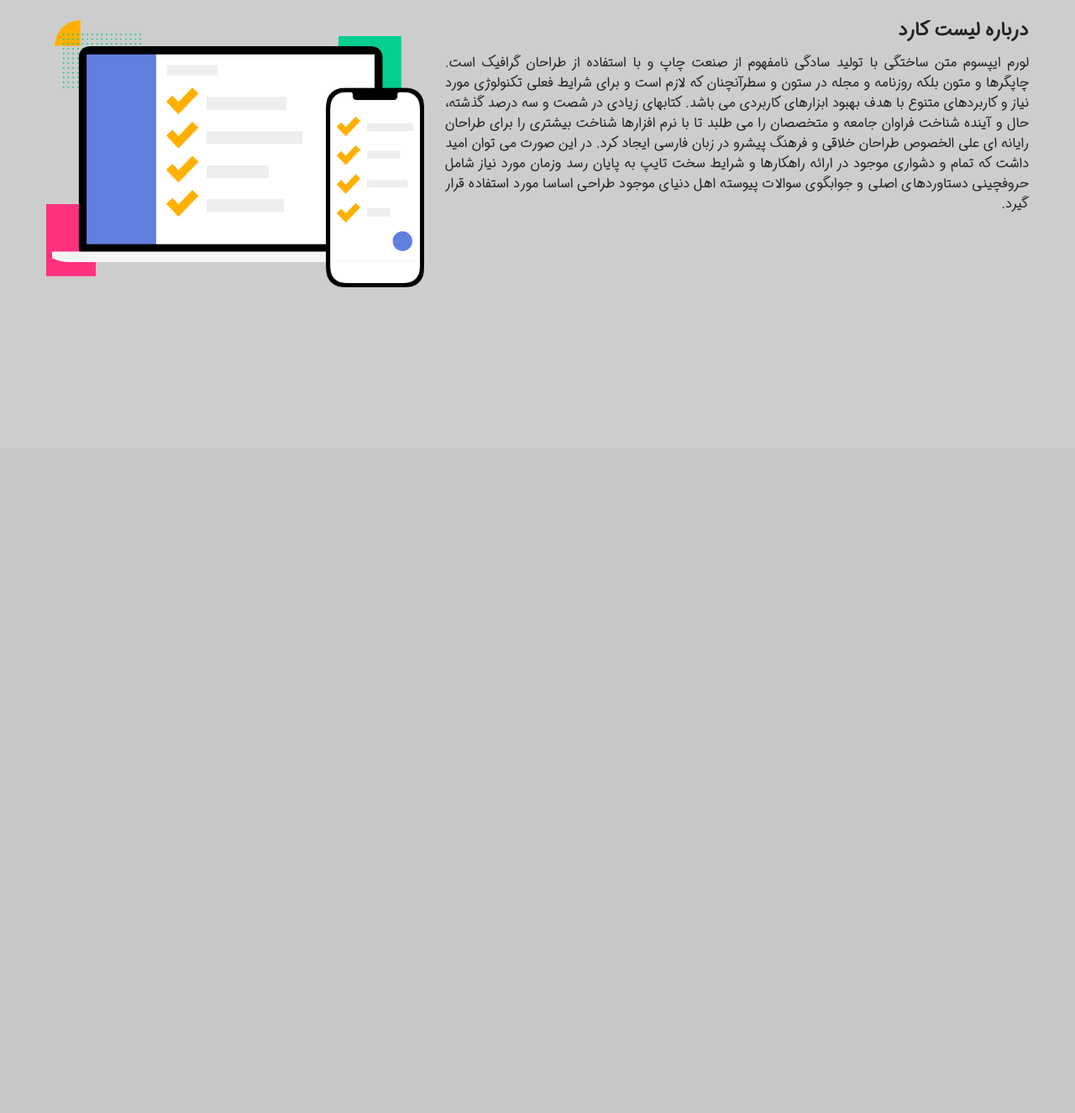
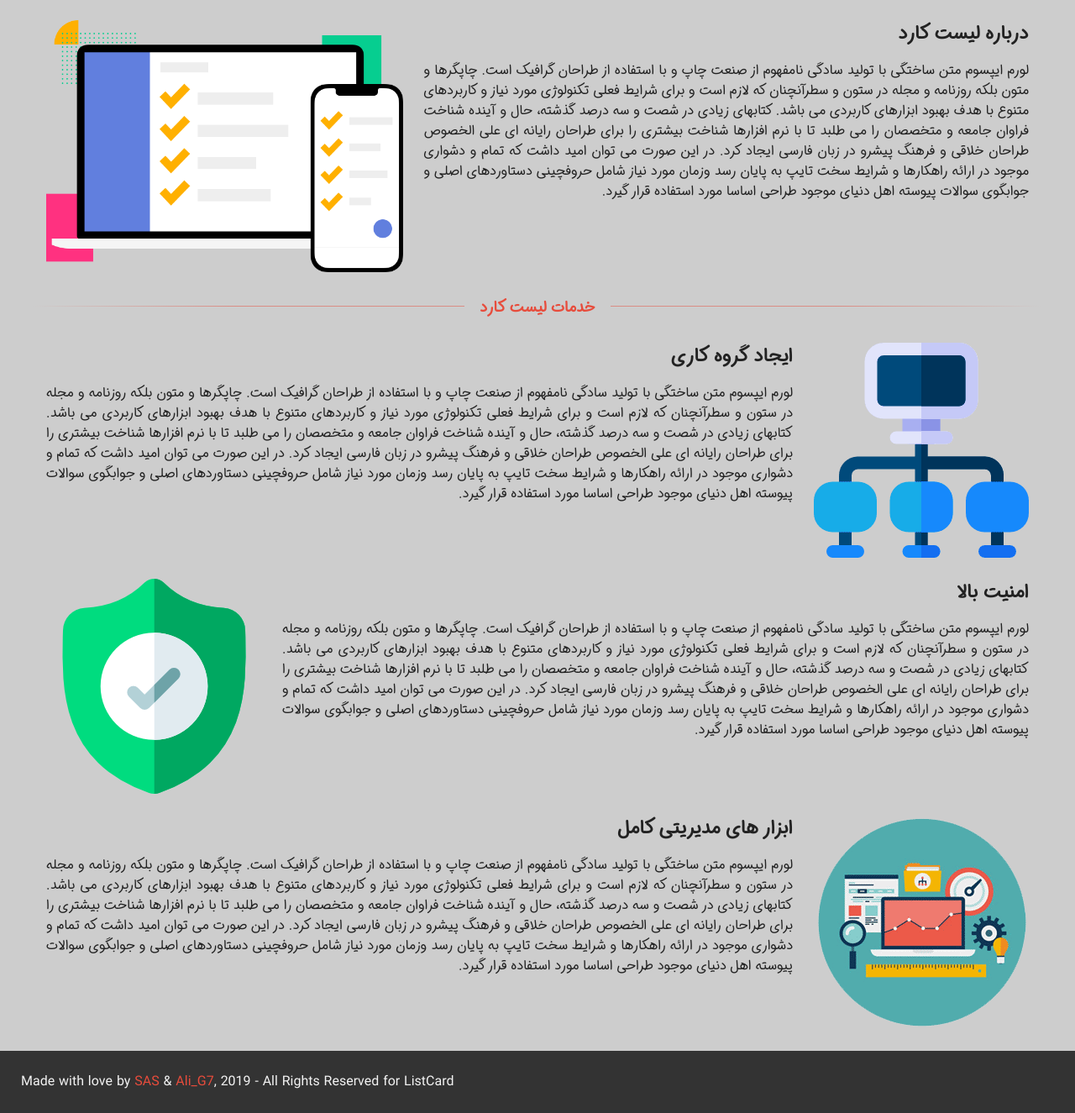
Before and after one commit to sasherafat-zz/it-1, a PHP site: page / in a window 1280 px wide. Shown: the part 266-1591 px from the top of the page at 84% size. Before the commit the page ends 608 px from the top, so only its background shows below. Run offline with PHP 8.4, Linux system fonts and the light colour scheme; some libraries are stand-ins or nearby versions.

Commit message:
Landing Page Done.

```diff
--- a/assets/css/style.css
+++ b/assets/css/style.css
@@ -704,7 +704,7 @@ header {
   text-align: center;
   background: #2c3e50;
   color: #f3f3f3;
-  background-image: url(https://i.kinja-img.com/gawker-media/image/upload/s--rkD57DNh--/c_scale,f_auto,fl_progressive,q_80,w_800/1884e9zof7czzjpg.jpg);
+  background-image: url(../img/header.jpg);
   background-size: cover;
   background-position-y: 15%;
   z-index: 1;
@@ -730,29 +730,37 @@ header a {
 
 /* About */
 
-.about {
+.list_sp {
   overflow: hidden;
   position: relative;
   padding: 0 15px;
-  margin-bottom: 15px;
+  margin-bottom: 25px;
 }
 
-.about img {
-  width: 450px;
+.list_sp img {
+  max-height: 300px;
+  width: auto;
   max-width: 100%;
   float: left;
   overflow: hidden;
   display: inline-block;
 }
 
-.about h2 {
+.list_sp.reverse img {
+  float: right;
+}
+
+.list_sp h2 {
   font-size: 22px;
   font-weight: bold !important;
   color: #222;
   margin-bottom: 15px;
+  overflow: hidden;
+  position: relative;
+  line-height: 1.5;
 }
 
-.about p {
+.list_sp p {
   overflow: hidden;
   position: relative;
   padding: 0 0 0 25px;
@@ -760,13 +768,67 @@ header a {
   color: #222;
 }
 
+.list_sp.reverse p, .list_sp.reverse h2 {
+  padding: 0 25px 0 0;
+}
+
 @media(max-width: 900px) {
-  .about img {
-    float: none;
-    display: block;
+  .list_sp img {
+    float: none !important;
+    display: block !important;
     margin: 0 auto 15px auto;
   }
-  .about p {
+  .list_sp p {
     padding: 0 15px !important;
   }
 }
+
+/* Devider */
+
+.devider {
+  display: block;
+  width: 100%;
+  position: relative;
+  z-index: 0;
+  text-align: center;
+  margin-bottom: 25px;
+}
+.devider:before {
+  content: '';
+  position: absolute;
+  width: 100%;
+  right: 0;
+  top: 15px;
+  height: 1px;
+  z-index: -1;
+  opacity: 0.5;
+  background: #e74c3c;
+  background: -moz-linear-gradient(left, #cdcdcd 0%, #e74c3c 20%,#e74c3c 80%, #cdcdcd 100%);
+  background: -webkit-gradient(linear, left top, right top, color-stop(0%,#cdcdcd), color-stop(20%, #e74c3c), color-stop(80%,#e74c3c), color-stop(100%,#cdcdcd));
+  background: -webkit-linear-gradient(left, #cdcdcd 0%,#e74c3c 20%,#e74c3c 80%,#cdcdcd 100%);
+  background: -o-linear-gradient(left, #cdcdcd 0%,#e74c3c 20%,#e74c3c 80%,#cdcdcd 100%);
+  background: -ms-linear-gradient(left, #cdcdcd 0%,#e74c3c 20%,#e74c3c 80%,#cdcdcd 100%);
+  background: linear-gradient(to right, #cdcdcd 0%,#e74c3c 20%,#e74c3c 80%,#cdcdcd 100%);
+  filter: progid:DXImageTransform.Microsoft.gradient( startColorstr='#f4f4f2', endColorstr='#f4f4f2',GradientType=1 );
+}
+.devider .devider_label {
+  display: inline-block;
+  width: auto;
+  padding: 5px 18px;
+  background-color: #cdcdcd;
+  color: #e74c3c;
+  font-weight: bold;
+  font-size: 18px;
+}
+
+/* Footer */
+
+footer {
+  background: #333;
+  color: #f3f3f3;
+  padding: 25px;
+}
+
+footer a {
+  color: #e74c3c;
+}
--- a/index.html
+++ b/index.html
@@ -26,12 +26,34 @@
 </header>
 
 <div class="container">
-    <div class="about" id="about">
+    <div class="list_sp" id="about">
         <img src="./assets/img/about.png">
         <h2>درباره لیست کارد</h2>
         <p>لورم ایپسوم متن ساختگی با تولید سادگی نامفهوم از صنعت چاپ و با استفاده از طراحان گرافیک است. چاپگرها و متون بلکه روزنامه و مجله در ستون و سطرآنچنان که لازم است و برای شرایط فعلی تکنولوژی مورد نیاز و کاربردهای متنوع با هدف بهبود ابزارهای کاربردی می باشد. کتابهای زیادی در شصت و سه درصد گذشته، حال و آینده شناخت فراوان جامعه و متخصصان را می طلبد تا با نرم افزارها شناخت بیشتری را برای طراحان رایانه ای علی الخصوص طراحان خلاقی و فرهنگ پیشرو در زبان فارسی ایجاد کرد. در این صورت می توان امید داشت که تمام و دشواری موجود در ارائه راهکارها و شرایط سخت تایپ به پایان رسد وزمان مورد نیاز شامل حروفچینی دستاوردهای اصلی و جوابگوی سوالات پیوسته اهل دنیای موجود طراحی اساسا مورد استفاده قرار گیرد.</p>
     </div>
+    <div class="devider spc-d" id="services">
+        <div class="devider_label">خدمات لیست کارد</div>
+    </div>
+    <div class="list_sp reverse">
+        <img src="./assets/img/s1.png">
+        <h2>ایجاد گروه کاری</h2>
+        <p>لورم ایپسوم متن ساختگی با تولید سادگی نامفهوم از صنعت چاپ و با استفاده از طراحان گرافیک است. چاپگرها و متون بلکه روزنامه و مجله در ستون و سطرآنچنان که لازم است و برای شرایط فعلی تکنولوژی مورد نیاز و کاربردهای متنوع با هدف بهبود ابزارهای کاربردی می باشد. کتابهای زیادی در شصت و سه درصد گذشته، حال و آینده شناخت فراوان جامعه و متخصصان را می طلبد تا با نرم افزارها شناخت بیشتری را برای طراحان رایانه ای علی الخصوص طراحان خلاقی و فرهنگ پیشرو در زبان فارسی ایجاد کرد. در این صورت می توان امید داشت که تمام و دشواری موجود در ارائه راهکارها و شرایط سخت تایپ به پایان رسد وزمان مورد نیاز شامل حروفچینی دستاوردهای اصلی و جوابگوی سوالات پیوسته اهل دنیای موجود طراحی اساسا مورد استفاده قرار گیرد.</p>
+    </div>
+    <div class="list_sp">
+        <img src="./assets/img/s2.png">
+        <h2>امنیت بالا</h2>
+        <p>لورم ایپسوم متن ساختگی با تولید سادگی نامفهوم از صنعت چاپ و با استفاده از طراحان گرافیک است. چاپگرها و متون بلکه روزنامه و مجله در ستون و سطرآنچنان که لازم است و برای شرایط فعلی تکنولوژی مورد نیاز و کاربردهای متنوع با هدف بهبود ابزارهای کاربردی می باشد. کتابهای زیادی در شصت و سه درصد گذشته، حال و آینده شناخت فراوان جامعه و متخصصان را می طلبد تا با نرم افزارها شناخت بیشتری را برای طراحان رایانه ای علی الخصوص طراحان خلاقی و فرهنگ پیشرو در زبان فارسی ایجاد کرد. در این صورت می توان امید داشت که تمام و دشواری موجود در ارائه راهکارها و شرایط سخت تایپ به پایان رسد وزمان مورد نیاز شامل حروفچینی دستاوردهای اصلی و جوابگوی سوالات پیوسته اهل دنیای موجود طراحی اساسا مورد استفاده قرار گیرد.</p>
+    </div>
+    <div class="list_sp reverse">
+        <img src="./assets/img/s3.png">
+        <h2>ابزار های مدیریتی کامل</h2>
+        <p>لورم ایپسوم متن ساختگی با تولید سادگی نامفهوم از صنعت چاپ و با استفاده از طراحان گرافیک است. چاپگرها و متون بلکه روزنامه و مجله در ستون و سطرآنچنان که لازم است و برای شرایط فعلی تکنولوژی مورد نیاز و کاربردهای متنوع با هدف بهبود ابزارهای کاربردی می باشد. کتابهای زیادی در شصت و سه درصد گذشته، حال و آینده شناخت فراوان جامعه و متخصصان را می طلبد تا با نرم افزارها شناخت بیشتری را برای طراحان رایانه ای علی الخصوص طراحان خلاقی و فرهنگ پیشرو در زبان فارسی ایجاد کرد. در این صورت می توان امید داشت که تمام و دشواری موجود در ارائه راهکارها و شرایط سخت تایپ به پایان رسد وزمان مورد نیاز شامل حروفچینی دستاوردهای اصلی و جوابگوی سوالات پیوسته اهل دنیای موجود طراحی اساسا مورد استفاده قرار گیرد.</p>
+    </div>
 </div>
+
+<footer dir="ltr">
+    <p>Made with love by <a href="#">SAS</a> & <a href="#">Ali_G7</a>, 2019 - All Rights Reserved for ListCard</p>
+</footer>
 
 <script src='http://cdnjs.cloudflare.com/ajax/libs/jquery/2.1.3/jquery.min.js'></script>
 <script  src="assets/js/index.js"></script>
```
Also changed, not shown: assets/img/header.jpg (added), assets/img/s1.png (added), assets/img/s2.png (added), assets/img/s3.png (added).
